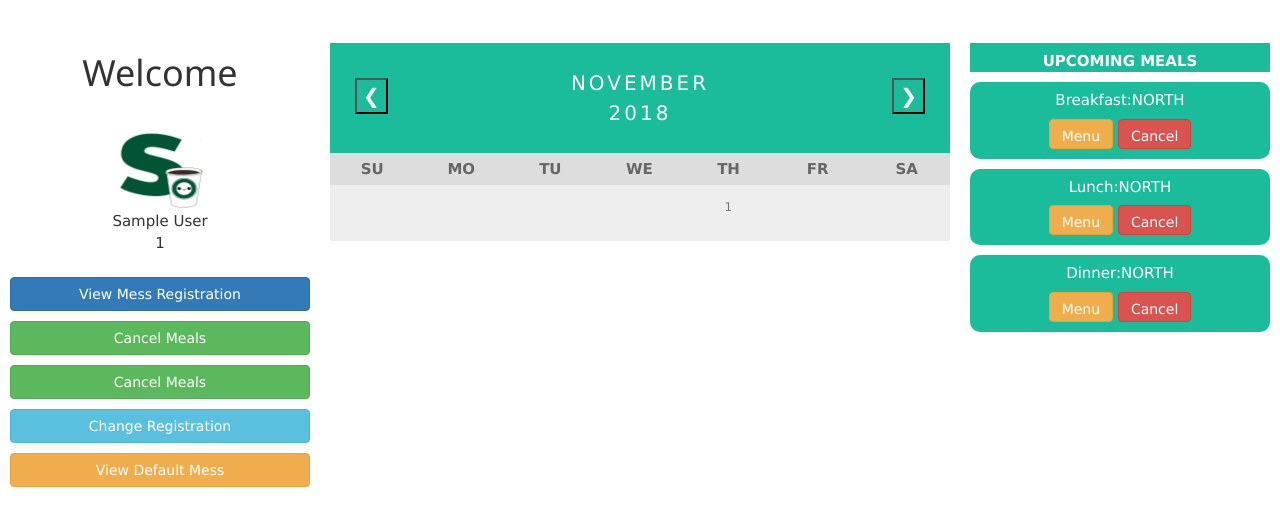
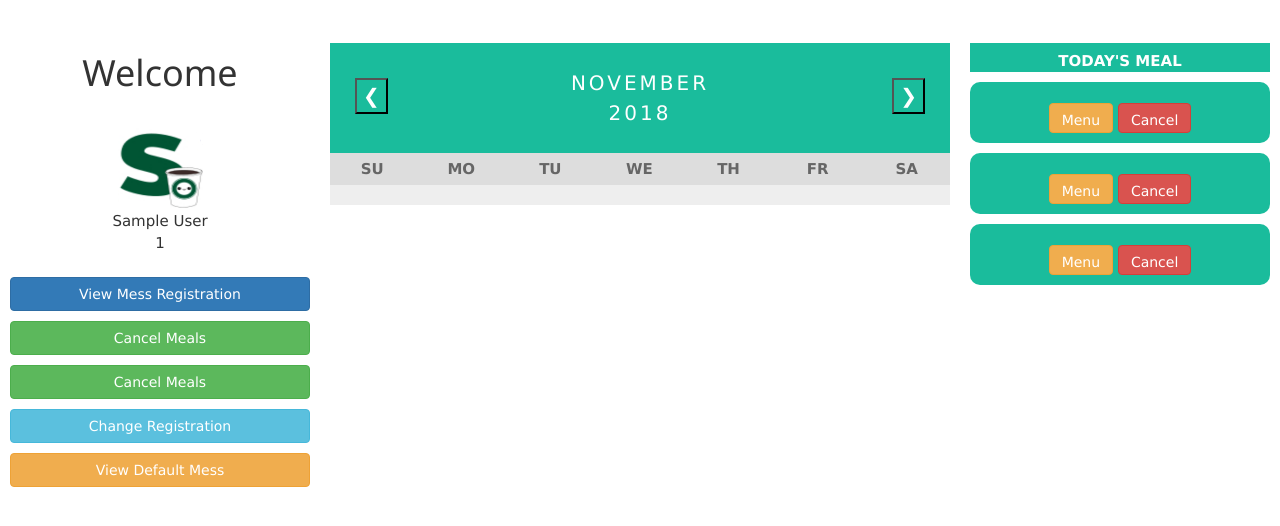
Before and after one commit to Annu4git/MessPortal, a Flask app: template app/templates/dashboard.html in a window 1280 px wide. Shown: the part 82-608 px from the top of the page. Run offline with Flask 2, Linux system fonts and the light colour scheme; the template is opened without the code that fills it, so the values that code supplies are empty; the visitor is signed in with stand-in values (Sample User, id 1); some libraries are stand-ins or nearby versions.

Commit message:
Today's Meal completed

```diff
--- a/app/templates/dashboard.html
+++ b/app/templates/dashboard.html
@@ -152,6 +152,8 @@ body {font-family: Verdana, sans-serif; /*background-image: url('bhakt.jpg')*/;}
     var data = JSON.parse(msg);
     var roll_no = data["roll_no"];
 
+   // x.innerHTML=data["breakfast"][curr_day-1];
+
     function show_month_year()
     {
         var n =month[current_month];
@@ -247,9 +249,33 @@ body {font-family: Verdana, sans-serif; /*background-image: url('bhakt.jpg')*/;}
         var year_label=document.getElementById("cur_year");
         var daysToSkip=firstDay.getDay();
         var daysToPrint=lastDay.getDate();
+        var curr_day=date.getDate();
+        if(data['bcancel'][curr_day-1]==0){
+           document.getElementById("breakfastbutton").value="Cancel";
+           document.getElementById("mybreakfast").innerHTML="Breakfast: "+data["breakfast"][curr_day-1];
+           }
+        else{
+           document.getElementById("breakfastbutton").value="Uncancel";
+           document.getElementById("mybreakfast").innerHTML="Breakfast: Cancelled";
+         }
 
+        if(data['lcancel'][curr_day-1]==0){
+           document.getElementById("lunchbutton").value="Cancel";
+           document.getElementById("mylunch").innerHTML="Lunch: "+data["lunch"][curr_day-1];
+         }
+        else{
+            document.getElementById("lunchbutton").value="Uncancel";
+            document.getElementById("mylunch").innerHTML="Lunch: Cancelled";
+         }
 
-
+        if(data['dcancel'][curr_day-1]==0){
+           document.getElementById("dinnerbutton").value="Cancel";
+           document.getElementById("mydinner").innerHTML="Dinner: "+data["dinner"][curr_day-1];
+         }
+        else{
+           document.getElementById("dinnerbutton").value="Uncancel";
+           document.getElementById("mydinner").innerHTML="Dinner: Cancelled";
+        }
         for(i=0;i<daysToSkip;i++)
         {
             var li = document.createElement("li");
@@ -271,8 +297,10 @@ body {font-family: Verdana, sans-serif; /*background-image: url('bhakt.jpg')*/;}
             // console.log(meals);
 
             //Testing
+
             var mess1=""
             if(data["bcancel"][i]=="1"){
+
               mess1="<font size=2>Cancelled<br>";
             }
             else
@@ -371,23 +399,31 @@ body {font-family: Verdana, sans-serif; /*background-image: url('bhakt.jpg')*/;}
   <div style="float:left;width:25%;height:40%; padding: 0px 10px 0px 10px;">
       <center>
           <br>  <b><div style="background-color: #1abc9c;margin-bottom:10px;padding-top:7px;color:white;">
-        UPCOMING MEALS</b><br>
+        TODAY'S MEAL</b><br>
       </div>
       <div style="background-color: #1abc9c;margin-bottom:10px;padding-top:7px;color:white;border-radius: 10px">
-        Breakfast:NORTH<br>
-        <button type="button" class="btn btn-warning" style="margin-bottom: 10px;height:30px;margin-top:7px; ">Menu</button>
-        <button type="button" class="btn btn-danger" style="margin-bottom: 10px;height:30px;margin-top:7px; ">Cancel</button>
+        <p id="mybreakfast"></p>
+    <form  method="post">
+        <button type="button" class="btn btn-warning" style="margin-bottom: 10px;height:30px;margin-top:4px; ">Menu</button>
+
+      <input type="submit" id="breakfastbutton" value="Cancel" formaction="/cancelcurrbreakfast" class="btn btn-danger" style="margin-bottom: 10px;height:30px;margin-top:4px;">
+      </div>
+      </form>
+
+
+      <div style="background-color: #1abc9c;margin-bottom:10px;padding-top:7px;color:white;border-radius: 10px ">
+        <p id="mylunch"></p>
+        <form method="post">
+        <button type="button" class="btn btn-warning" style="margin-bottom: 10px;height:30px;margin-top:4px; ">Menu</button>
+         <input type="submit" id="lunchbutton" value="Cancel" formaction="/cancelcurrlunch" class="btn btn-danger" style="margin-bottom: 10px;height:30px;margin-top:4px;">
+       </form>
       </div>
       <div style="background-color: #1abc9c;margin-bottom:10px;padding-top:7px;color:white;border-radius: 10px ">
-        Lunch:NORTH<br>
-        <button type="button" class="btn btn-warning" style="margin-bottom: 10px;height:30px;margin-top:7px; ">Menu</button>
-        <button type="button" class="btn btn-danger" style="margin-bottom: 10px;height:30px;margin-top:7px;">Cancel</button>
-      </div>
-      <div style="background-color: #1abc9c;margin-bottom:10px;padding-top:7px;color:white;border-radius: 10px ">
-        Dinner:NORTH<br>
-        <button type="button" class="btn btn-warning" style="margin-bottom: 10px;height:30px;margin-top:7px; ">Menu</button>
-        <button type="button" class="btn btn-danger" style="margin-bottom: 10px;height:30px;margin-top:7px;">Cancel</button>
-
+        <p id="mydinner"></p>
+        <form method="post">
+        <button type="button" class="btn btn-warning" style="margin-bottom: 10px;height:30px;margin-top:4px; ">Menu</button>
+         <input type="submit" id="dinnerbutton" value="Cancel" formaction="/cancelcurrdinner" class="btn btn-danger" style="margin-bottom: 10px;height:30px;margin-top:4px;">
+        </form>
       </div>
 
     </center>
```
